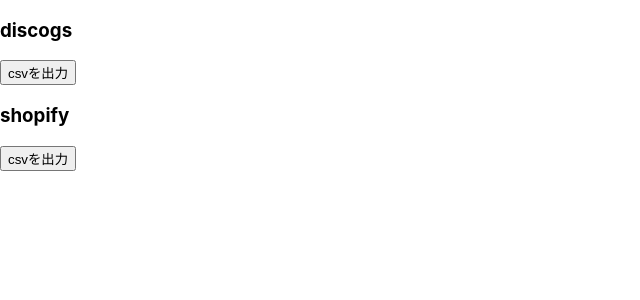
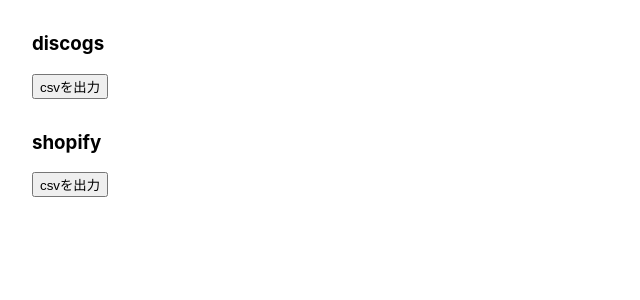
Before and after one commit to NaofumiOkamoto/solidity_record_admin, a React (Create React App) app in the folder front/: page / in a window 1280 px wide. Shown: the top 300 px of the page, without its empty margins (0-640 px from the left). Built offline with nearby package versions, Linux system fonts and the light colour scheme.

Commit message:
style component導入

```diff
--- a/front/package.json
+++ b/front/package.json
@@ -6,10 +6,12 @@
     "@testing-library/jest-dom": "^5.16.5",
     "@testing-library/react": "^13.4.0",
     "@testing-library/user-event": "^13.5.0",
+    "@types/styled-components": "^5.1.26",
     "axios": "^1.2.2",
     "react": "^18.2.0",
     "react-dom": "^18.2.0",
     "react-scripts": "5.0.1",
+    "styled-components": "^5.3.6",
     "web-vitals": "^2.1.4"
   },
   "scripts": {
--- a/front/src/page/csv.jsx
+++ b/front/src/page/csv.jsx
@@ -1,4 +1,5 @@
 import axios from 'axios';
+import styled from 'styled-components';
 
 export const Csv = () => {
 
@@ -23,6 +24,9 @@
     'discogs',
     'shopify',
   ]
+  const Container = styled.div`
+  margin: 2rem;
+`
 
   return (
     <>
@@ -34,14 +38,14 @@
             <option value="cat">海外</option>
         </select> */}
         return (
-          <div>
+          <Container>
             <h3>{platform}</h3>
             <button
               onClick={() => getApi(platform)}
             >
               csvを出力
             </button>
-          </div>
+          </Container>
         )
       })}
     </>
```
Also changed, not shown: 1 other file (tests, documents, lock files or other folders).
